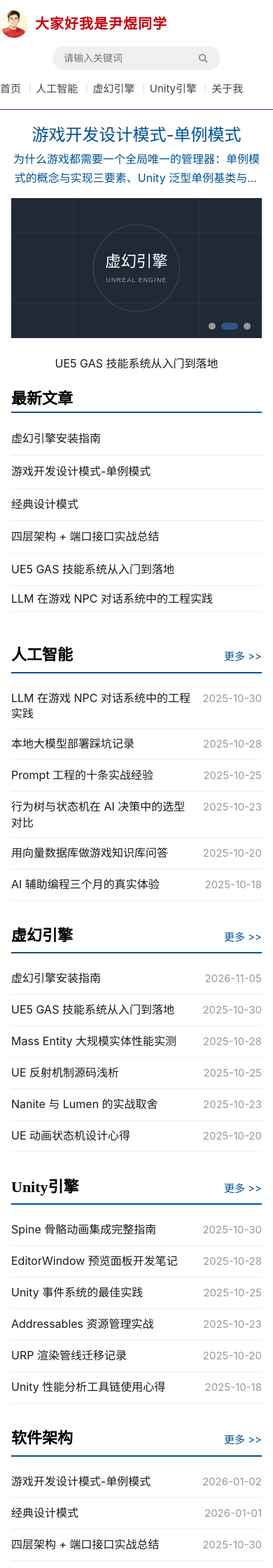
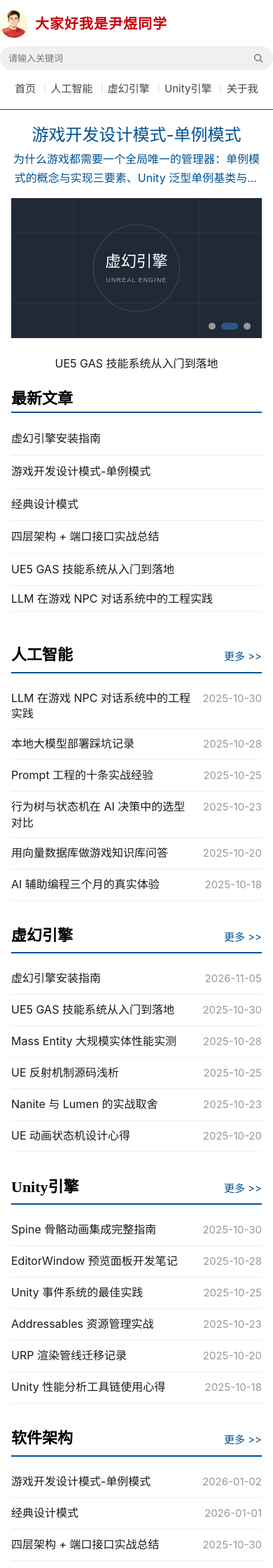
Before and after one commit to dreameryin/dreameryin.github.io, a Jekyll site: the page built from index.html, in a window 390 px wide. Shown: the top 2240 px of the page at 70% size. Built offline with Jekyll 4.4.1, drawn with Linux system fonts in a browser that asks for light colours.

Commit message:
移动端页头：搜索框移到站名右侧，导航栏居中

```diff
--- a/assets/css/style.css
+++ b/assets/css/style.css
@@ -833,8 +833,11 @@ ul {
 
   .site-nav {
     order: 3;
-    width: 100%;
-    margin-left: 0;
+    width: auto;
+    max-width: 100%;
+    min-width: 0;
+    margin: 0 auto;
+    text-align: center;
     white-space: nowrap;
     overflow-x: auto;
     -webkit-overflow-scrolling: touch;
@@ -847,15 +850,20 @@ ul {
     display: none;
   }
 
-  /* 搜索框：不再左右顶满，收窄后居中 */
+  /* 搜索框：跟在站名右侧，占据剩余宽度，最小宽度保证可输入 */
   .header-search {
     order: 2;
-    width: 100%;
-    max-width: 240px;
-    flex: 0 0 auto;
-    min-width: 0;
+    width: auto;
+    max-width: none;
+    flex: 1 1 auto;
+    min-width: 80px;
     height: 34px;
-    margin: 0 auto;
+    margin: 0;
+    padding: 0 12px;
+  }
+
+  .header-search input {
+    font-size: 13px;
   }
 
   /* 焦点区：单栏堆叠，顺序 = 图 → 图下标题 → 最新文章 */
```
